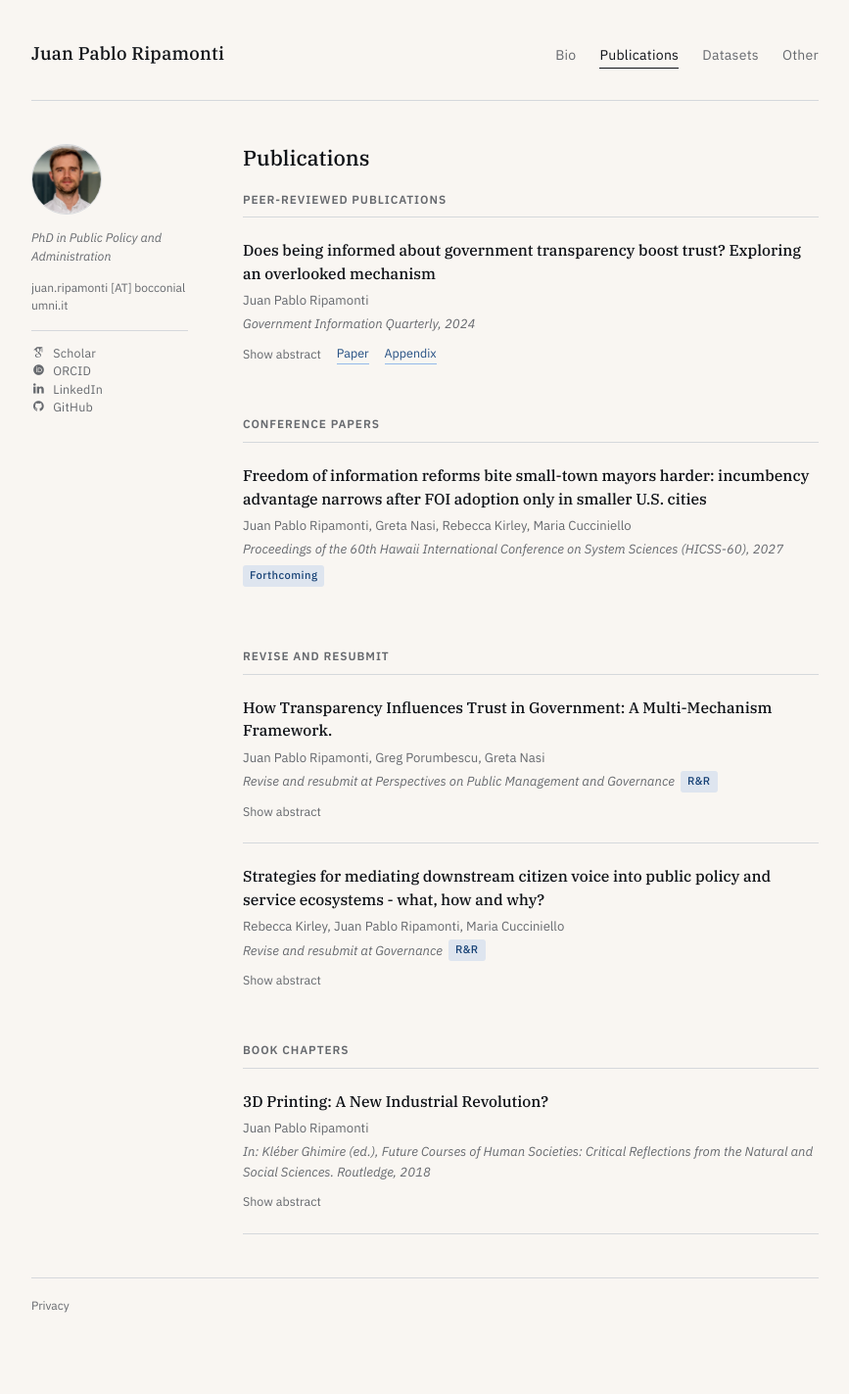
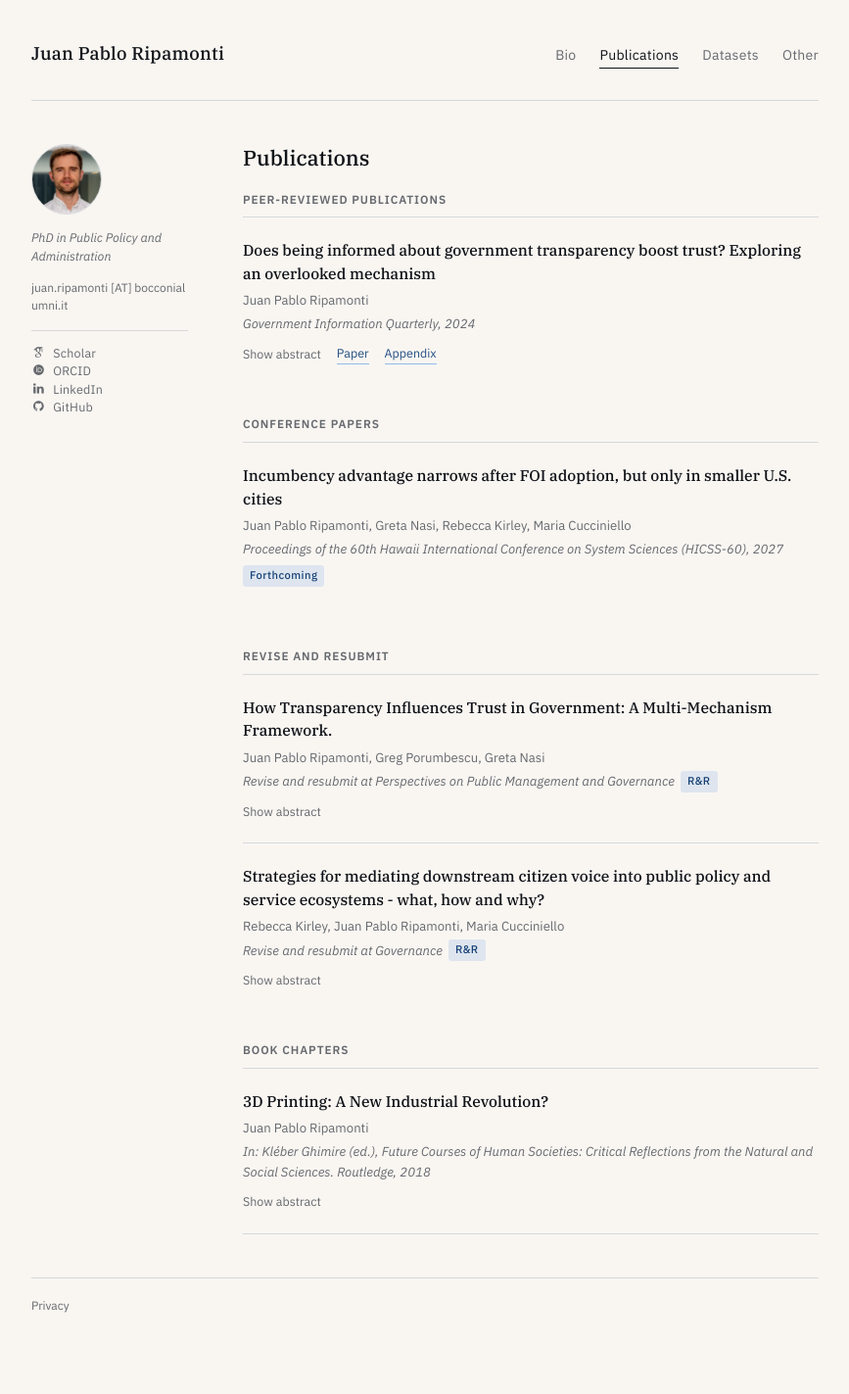
Before and after one commit to jpripamonti/jpripamonti.github.io, a Jekyll site: the page built from publications.html, in a window 1280 px wide. Shown: the whole page at 98% size, without its empty margins (206-1073 px from the left). Built offline with Jekyll 4.4.1, drawn with Linux system fonts in a browser that asks for light colours; some web fonts are replaced.

Commit message:
Use the submitted title for the HICSS paper
The site carried a longer working title; the proceedings title is the
one everywhere else.

Co-Authored-By: Claude Opus 5 <noreply@anthropic.com>

```diff
--- a/_data/publications.yaml
+++ b/_data/publications.yaml
@@ -74,7 +74,7 @@ papers:
     abstract: "Citizen voice is solicited in government to hold providers accountable, advance democratic values, and improve service delivery. Downstream citizen voice, such as complaints, can reveal pressure points, diverse needs, and failures in complex service ecosystems. However, theory and evidence on how noisy, unstructured citizen voice is mediated into policy and service arenas remain limited. Addressing this gap, this project looks to ombud institutions and related actors, which span citizen–state boundaries and policy networks. We use a qualitative approach to elaborate the concept of citizen voice mediation and to explore what strategies ombuds use to mediate downstream voice, and what drives these choices. Findings from interpretivist analysis of documents and interviews in Italy, the UK, and Argentina identify three outward mediation repertoires—authoritative‑targeted, facilitative‑collectivizing, and making information accessible and meaningful—expressed through directive (AR), hybrid (IT), and curatorial (UK) profiles. These strategies are shaped by different forms of ecosystemic fragmentation and actor capacities. The study advances a novel theorization of citizen voice mediation, develops positive propositions for testing, and deepens understanding of how voice can be strategically mediated to foster change in complex policy and service ecosystems."
     category: revise_and_resubmit
 
-  - title: "Freedom of information reforms bite small-town mayors harder: incumbency advantage narrows after FOI adoption only in smaller U.S. cities"
+  - title: "Incumbency advantage narrows after FOI adoption, but only in smaller U.S. cities"
     authors: "Juan Pablo Ripamonti, Greta Nasi, Rebecca Kirley, Maria Cucciniello"
     venue: "Proceedings of the 60th Hawaii International Conference on System Sciences (HICSS-60)"
     year: "2027"
```
